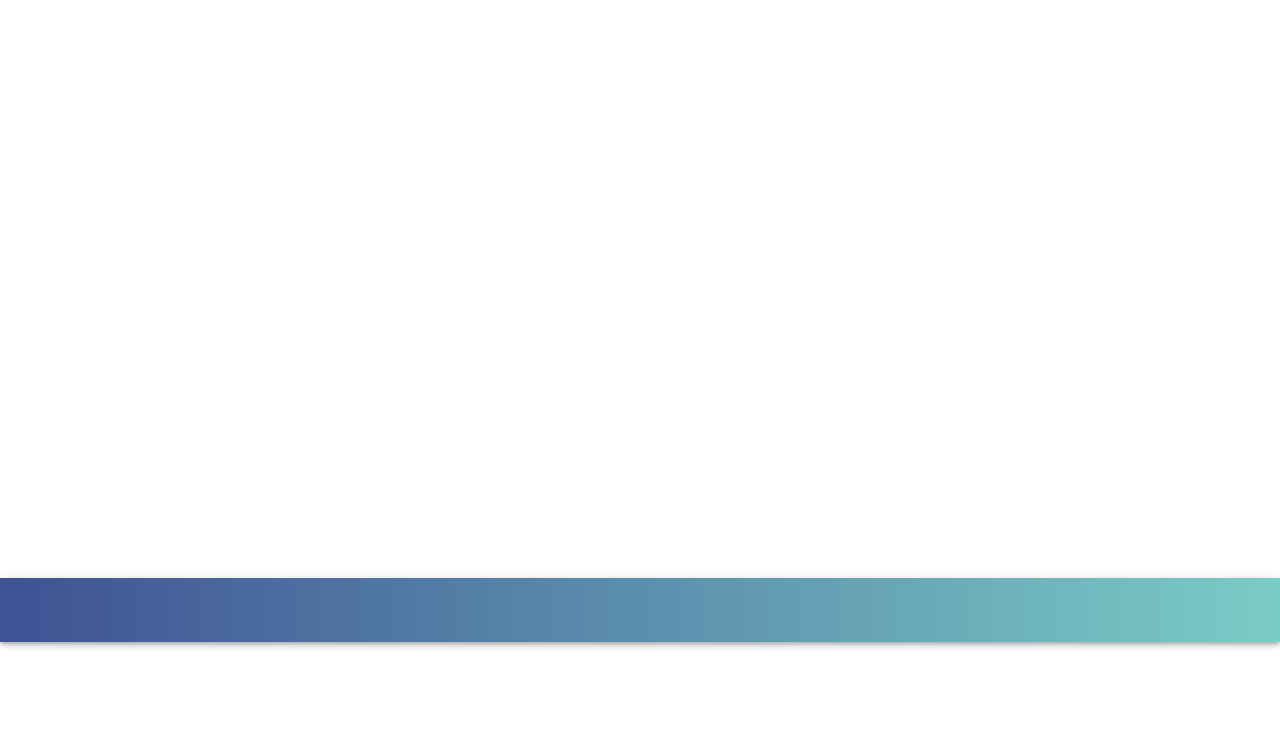
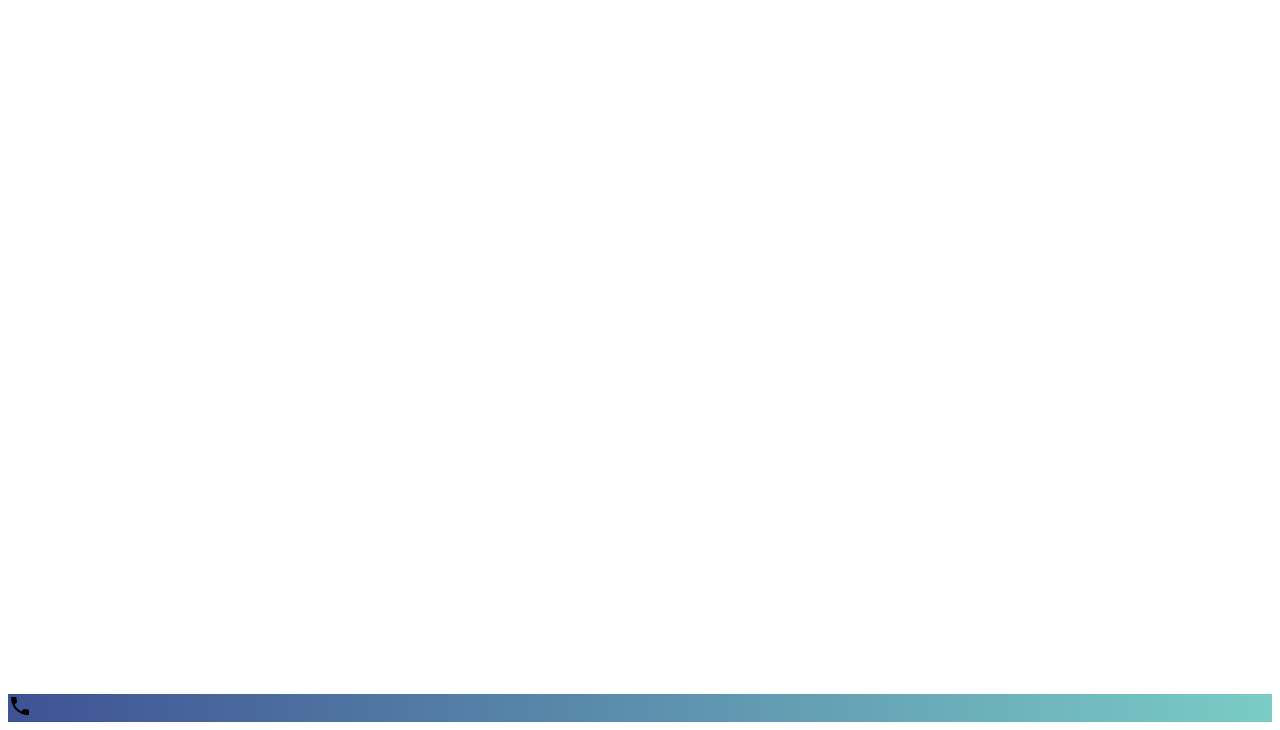
Before and after one commit to LeeNeufeld/alderwood-consulting2, a Gatsby site: page / in a window 1280 px wide. Shown: the part 158-888 px from the top of the page. Before the commit the page ends 800 px from the top, so only its background shows below. Built offline with nearby package versions, Linux system fonts and the light colour scheme; Gatsby itself is replaced by a stand-in of ours.

Commit message:
working on footer

```diff
--- a/src/components/Footer.js
+++ b/src/components/Footer.js
@@ -1,23 +1,35 @@
 import React from "react";
-import { AppBar, Toolbar } from "@mui/material";
+import {
+  AppBar,
+  Grid,
+  Link,
+  Toolbar,
+  Paper,
+  Typography,
+  Box,
+  Container,
+} from "@mui/material";
+import { Phone } from "@mui/icons-material";
 
 export default function Footer() {
   return (
-    <AppBar
-      position="fixed"
+    <Box
       sx={{
-        "background-image": "linear-gradient(to right, #3E5294, #7ACCC6)",
-        top: "auto",
-        bottom: 0,
+        display: "flex",
+        flexDirection: "column",
+        minHeight: "100vh",
       }}
     >
-      <Toolbar
-        disableGutters
+      <Grid
         sx={{
-          alignContent: "center",
-          justifyContent: { xs: "space-between", md: "space-around" },
+          "background-image": "linear-gradient(to right, #3E5294, #7ACCC6)",
+          marginTop: "auto",
+          marginRight: 0,
+          marginLeft: 0,
         }}
-      ></Toolbar>
-    </AppBar>
+      >
+        <Phone />
+      </Grid>
+    </Box>
   );
 }
```
